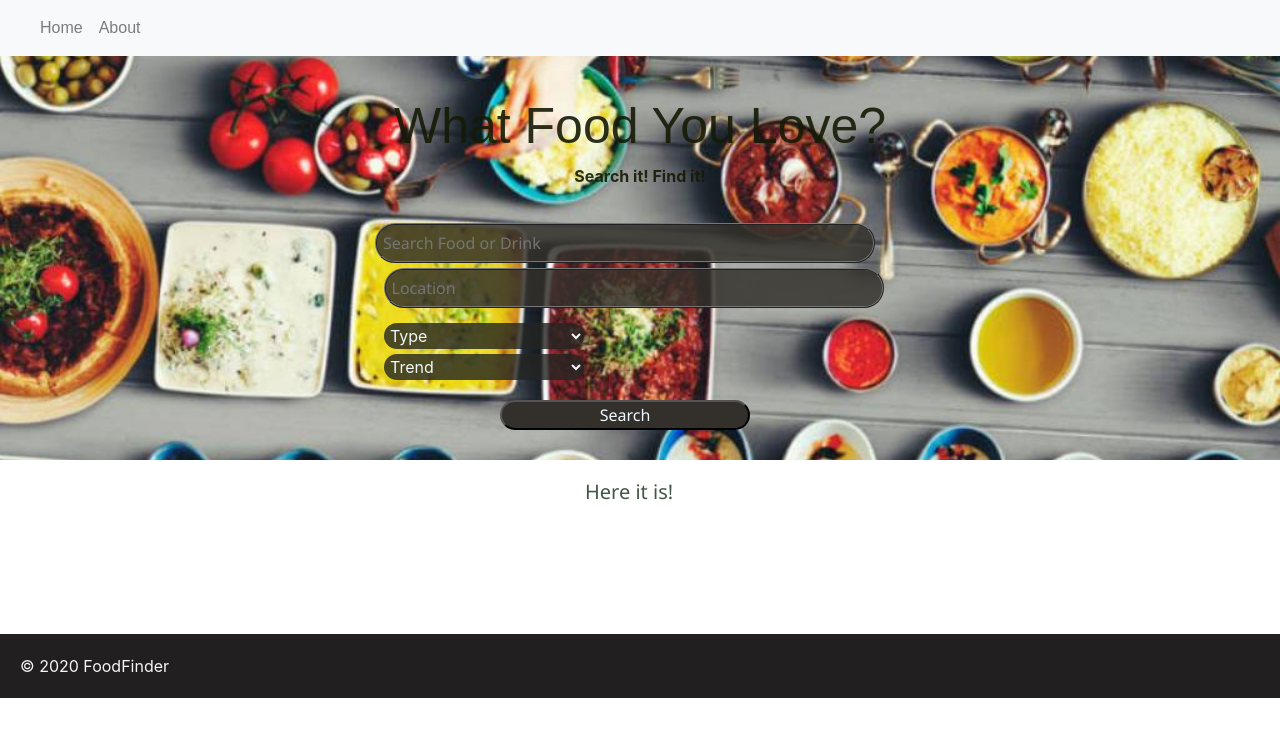
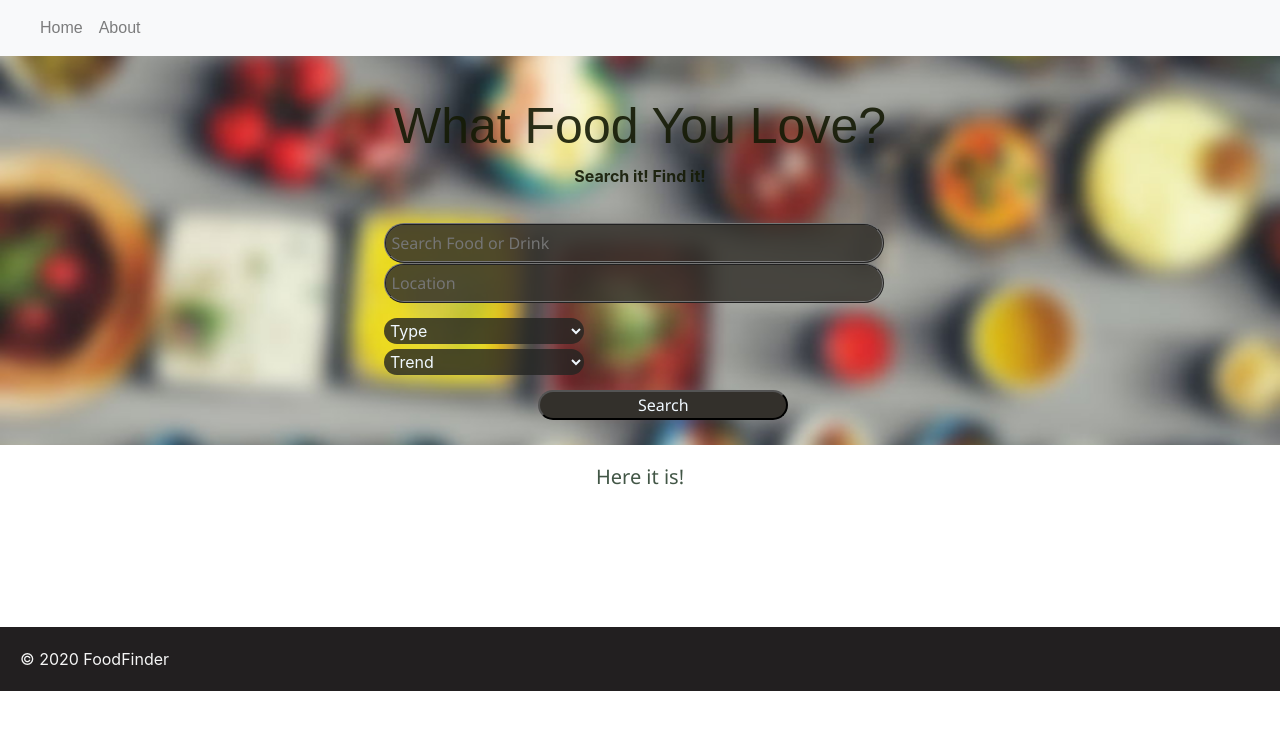
Before and after one commit to rluthfiandi/FoodFinder, a React (Create React App) app: page / in a window 1280 px wide. Shown: the top 736 px of the page. Built offline with nearby package versions, Linux system fonts and the light colour scheme.

Commit message:
Rapihin frontend

```diff
--- a/src/Assets/style.css
+++ b/src/Assets/style.css
@@ -15,14 +15,14 @@ ul li a:hover{
   color: aliceblue;
 }
 
-
 .header {
-  padding: 40px;
+  background-position: center;
+  background-repeat: no-repeat;
+  background-size: cover;
+  background-image: url("food2.jpg");
+  padding : 40px;
   text-align: center;
-  background-image: url("food2.jpg");
   color: rgba(21, 27, 5, 0.904);
-  background-size: cover;
-  background-position: center;
   font-weight: bold;
 
 }
@@ -64,15 +64,20 @@ a#skripsi{
 
 .result{
   color: rgba(26, 51, 31, 0.829);
+  padding: 20px;
+  text-align: center;
   font-variant: unset;
   font-family: 'Segoe UI', Tahoma, Geneva, Verdana, sans-serif;
 }
 
-h5{
+.hasil{
+  text-align: left;
+  color: rgba(26, 51, 31, 0.829);
+  font-variant: unset;
+  font-family: 'Segoe UI', Tahoma, Geneva, Verdana, sans-serif;
+}
 
-  padding: 20px;
-  margin-left: 565px;
-}
+
 
 footer{
   background-color: rgb(34, 31, 32);
@@ -125,9 +130,8 @@ input#nameBar{
 }
 
 .row{
-  padding-left: 350px;
-  margin-top: 5px;
-  margin-bottom: 5px;
+  padding-left: 50px;
+  padding-right: 50px;
 }
 
 .lokasi{
@@ -137,7 +141,7 @@ input#nameBar{
 .button#search{
   border-radius: 20px;
   margin-top: 5px;
-  margin-left: 125px;
+  margin-left: 41%;
   width: 250px;
   background-color: rgb(51, 48, 43);
   font-family:'Segoe UI', Tahoma, Geneva, Verdana, sans-serif;
--- a/src/Pages/homepage.js
+++ b/src/Pages/homepage.js
@@ -107,7 +107,7 @@ const handleChangeTrend = event => {
 }
 
 const content = value.mp.map((mp) =>
-  <div className="container">
+  <div className="container hasil">
     <div key={mp.id}>
       <div className="col-md-10">
         <div className="item"><a href="Item">{mp.item}</a></div>
@@ -148,7 +148,6 @@ return (
             </ul>
         </div>
       </nav>
-
       <div className="header">
         <h1>
             What Food You Love?
@@ -157,13 +156,13 @@ return (
 
         {/* Search Form  */}
         <form>
-            <div className="row">
+            <div className="lokasi">
               <div>
                 <input
                   setValue={value.item}
                   placeholder="Search Food or Drink"
                   type="text"
-                  id="titleBar"
+                  id="nameBar"
                   onChange={handleChangeItem}
                 />
               </div>
```
Also changed, not shown: src/Assets/food2.jpg.
